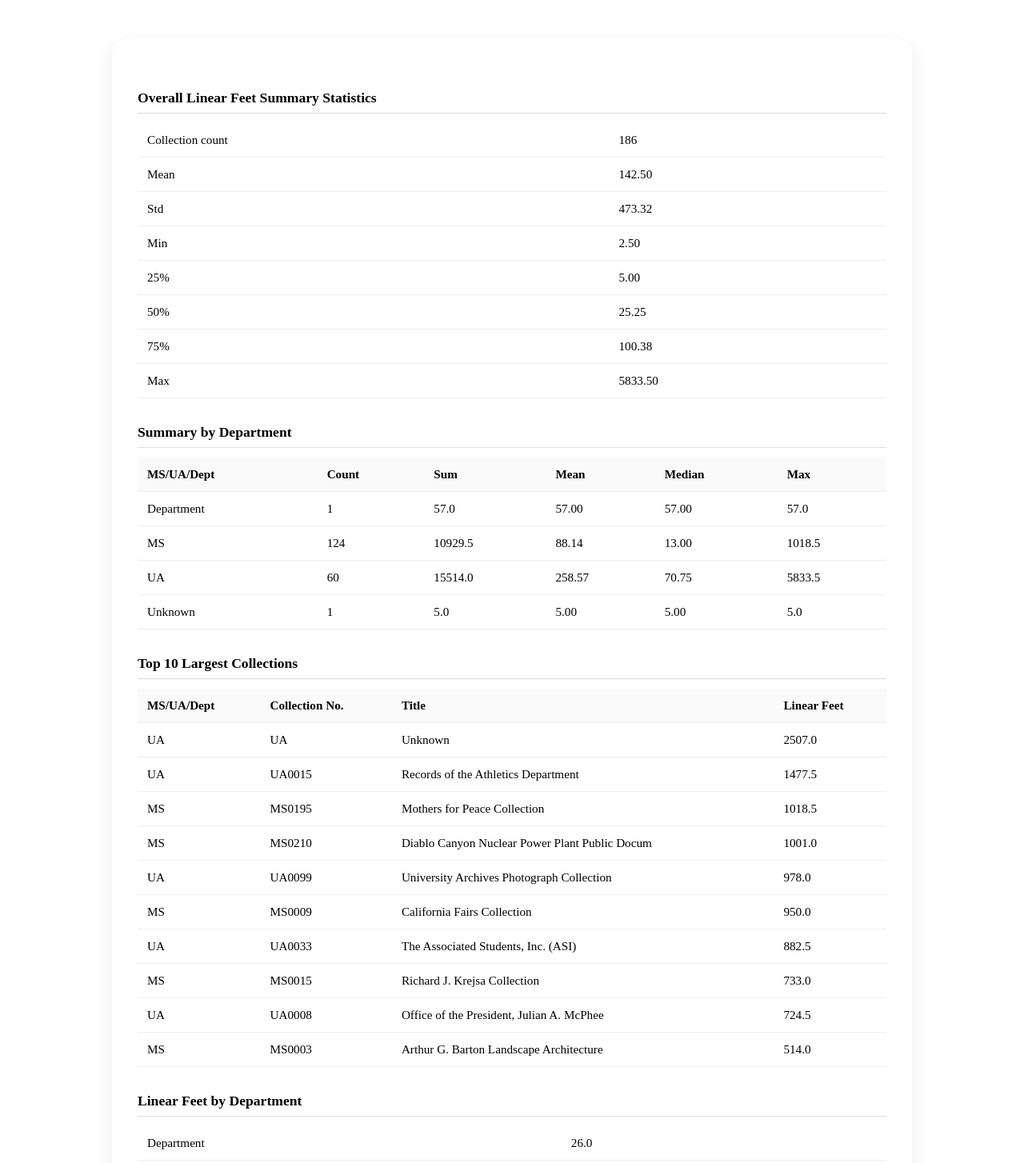
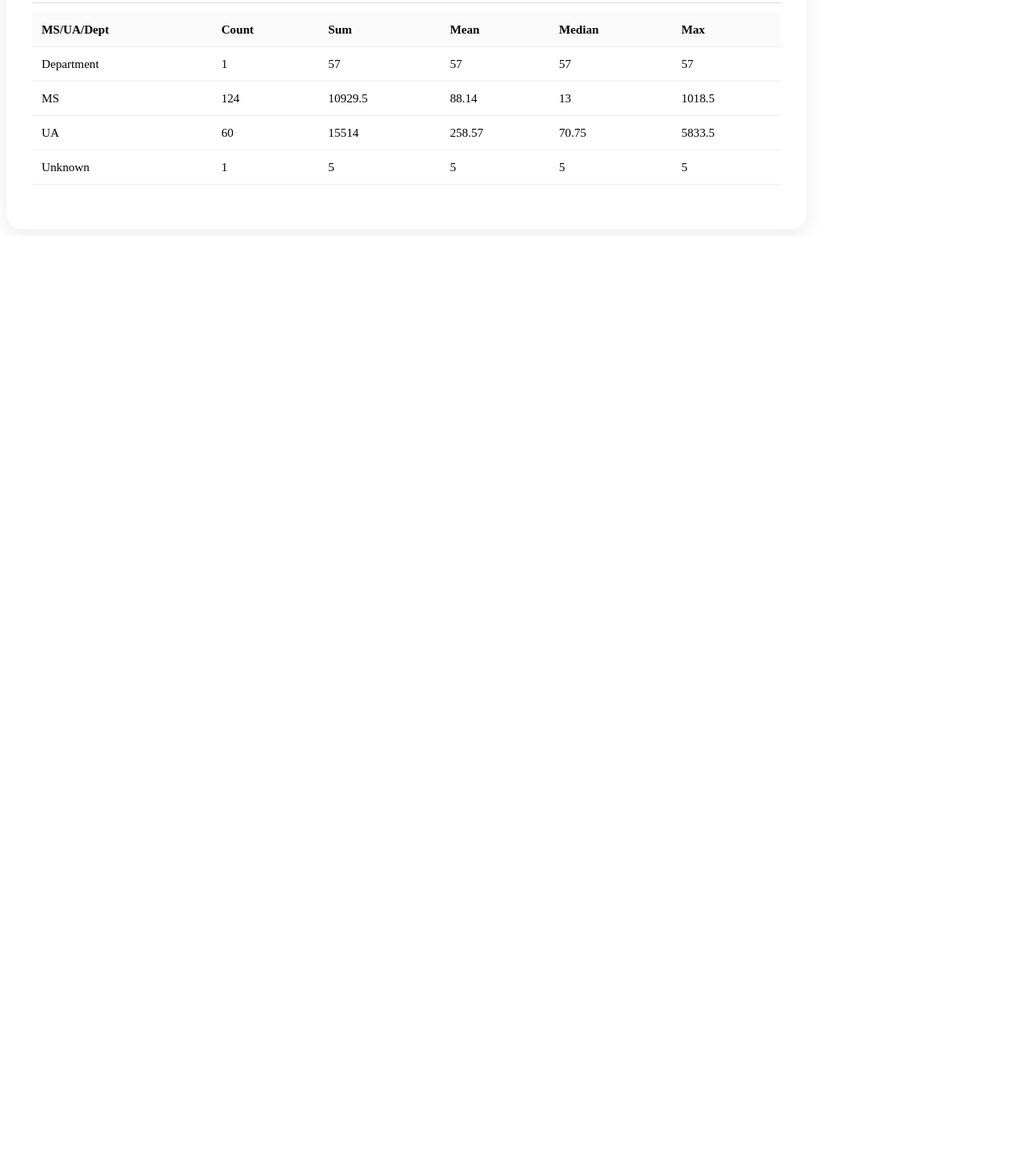
Before and after one commit to kylelin23/visualArchivesProject, a React (Vite) app: page / in a window 1280 px wide. Shown: the part 876-2330 px from the top of the page at 80% size. After the commit the page ends 1171 px from the top, so only its background shows below. Built offline with nearby package versions, Linux system fonts and the light colour scheme.

Commit message:
testing autter

```diff
--- a/src/App.tsx
+++ b/src/App.tsx
@@ -1,80 +1,77 @@
 import "./App.css";
 
+const departments = [
+  {
+    name: "Department",
+    count: 1,
+    sum: 57.0,
+    mean: 57.0,
+    median: 57.0,
+    max: 57.0,
+  },
+  {
+    name: "MS",
+    count: 124,
+    sum: 10929.5,
+    mean: 88.14,
+    median: 13.0,
+    max: 1018.5,
+  },
+  {
+    name: "UA",
+    count: 60,
+    sum: 15514.0,
+    mean: 258.57,
+    median: 70.75,
+    max: 5833.5,
+  },
+  { name: "Unknown", count: 1, sum: 5.0, mean: 5.0, median: 5.0, max: 5.0 },
+];
+
 export default function App() {
+  const handleRowClick = (department) => {
+    localStorage.setItem("selectedDepartment", department.name);
+    window.location.href = `/department/${department.name}`;
+  };
 
   return (
-    <div className="container">
+    <div>
       <h1>Archives Visualization</h1>
-      <div className = "treemapContainer">
-         <iframe
-            src={`${import.meta.env.BASE_URL}chart.html?v=2`}
-            className="treemap"
-            title="Treemap"
-          />
-      </div>
 
+      <iframe
+        src={`${import.meta.env.BASE_URL}chart.html?v=2`}
+        className="treemap"
+        title="Treemap"
+      />
 
       <div className="stats">
-        <h2>Overall Linear Feet Summary Statistics</h2>
+        <h2>Summary by Department</h2>
+
         <table>
+          <thead>
+            <tr>
+              <th>MS/UA/Dept</th>
+              <th>Count</th>
+              <th>Sum</th>
+              <th>Mean</th>
+              <th>Median</th>
+              <th>Max</th>
+            </tr>
+          </thead>
+
           <tbody>
-            <tr><td>Collection count</td><td>186</td></tr>
-            <tr><td>Mean</td><td>142.50</td></tr>
-            <tr><td>Std</td><td>473.32</td></tr>
-            <tr><td>Min</td><td>2.50</td></tr>
-            <tr><td>25%</td><td>5.00</td></tr>
-            <tr><td>50%</td><td>25.25</td></tr>
-            <tr><td>75%</td><td>100.38</td></tr>
-            <tr><td>Max</td><td>5833.50</td></tr>
+            {departments.map((department, index) => (
+              <tr key={index} onClick={() => handleRowClick(department)}>
+                <td>{department.name}</td>
+                <td>{department.count}</td>
+                <td>{department.sum}</td>
+                <td>{department.mean}</td>
+                <td>{department.median}</td>
+                <td>{department.max}</td>
+              </tr>
+            ))}
           </tbody>
         </table>
-
-        <h2>Summary by Department</h2>
-        <table>
-          <thead>
-            <tr><th>MS/UA/Dept</th><th>Count</th><th>Sum</th><th>Mean</th><th>Median</th><th>Max</th></tr>
-          </thead>
-          <tbody>
-            <tr><td>Department</td><td>1</td><td>57.0</td><td>57.00</td><td>57.00</td><td>57.0</td></tr>
-            <tr><td>MS</td><td>124</td><td>10929.5</td><td>88.14</td><td>13.00</td><td>1018.5</td></tr>
-            <tr><td>UA</td><td>60</td><td>15514.0</td><td>258.57</td><td>70.75</td><td>5833.5</td></tr>
-            <tr><td>Unknown</td><td>1</td><td>5.0</td><td>5.00</td><td>5.00</td><td>5.0</td></tr>
-          </tbody>
-        </table>
-
-        <h2>Top 10 Largest Collections</h2>
-        <table>
-          <thead>
-            <tr><th>MS/UA/Dept</th><th>Collection No.</th><th>Title</th><th>Linear Feet</th></tr>
-          </thead>
-          <tbody>
-            <tr><td>UA</td><td>UA</td><td>Unknown</td><td>2507.0</td></tr>
-            <tr><td>UA</td><td>UA0015</td><td>Records of the Athletics Department</td><td>1477.5</td></tr>
-            <tr><td>MS</td><td>MS0195</td><td>Mothers for Peace Collection</td><td>1018.5</td></tr>
-            <tr><td>MS</td><td>MS0210</td><td>Diablo Canyon Nuclear Power Plant Public Docum</td><td>1001.0</td></tr>
-            <tr><td>UA</td><td>UA0099</td><td>University Archives Photograph Collection</td><td>978.0</td></tr>
-            <tr><td>MS</td><td>MS0009</td><td>California Fairs Collection</td><td>950.0</td></tr>
-            <tr><td>UA</td><td>UA0033</td><td>The Associated Students, Inc. (ASI)</td><td>882.5</td></tr>
-            <tr><td>MS</td><td>MS0015</td><td>Richard J. Krejsa Collection</td><td>733.0</td></tr>
-            <tr><td>UA</td><td>UA0008</td><td>Office of the President, Julian A. McPhee</td><td>724.5</td></tr>
-            <tr><td>MS</td><td>MS0003</td><td>Arthur G. Barton Landscape Architecture</td><td>514.0</td></tr>
-          </tbody>
-        </table>
-
-        <h2>Linear Feet by Department</h2>
-        <table>
-          <tbody>
-            <tr><td>Department</td><td>26.0</td></tr>
-            <tr><td>MS</td><td>10762.0</td></tr>
-            <tr><td>UA</td><td>12403.0</td></tr>
-            <tr><td>Unknown</td><td>5.0</td></tr>
-          </tbody>
-        </table>
-
-        <div className="counts">
-          <p>MS Containers: 1374</p>
-          <p>UA Containers: 2001</p>
-        </div>
       </div>
     </div>
   );
```
